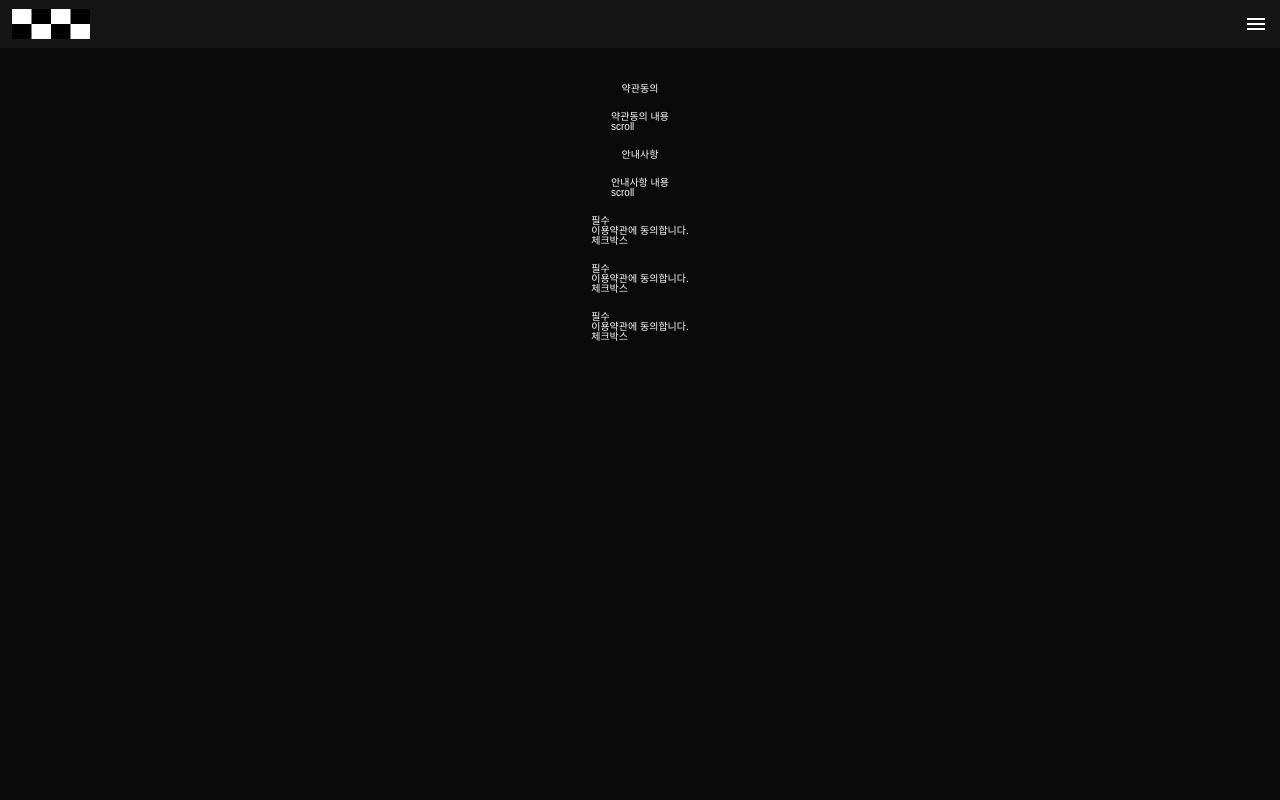
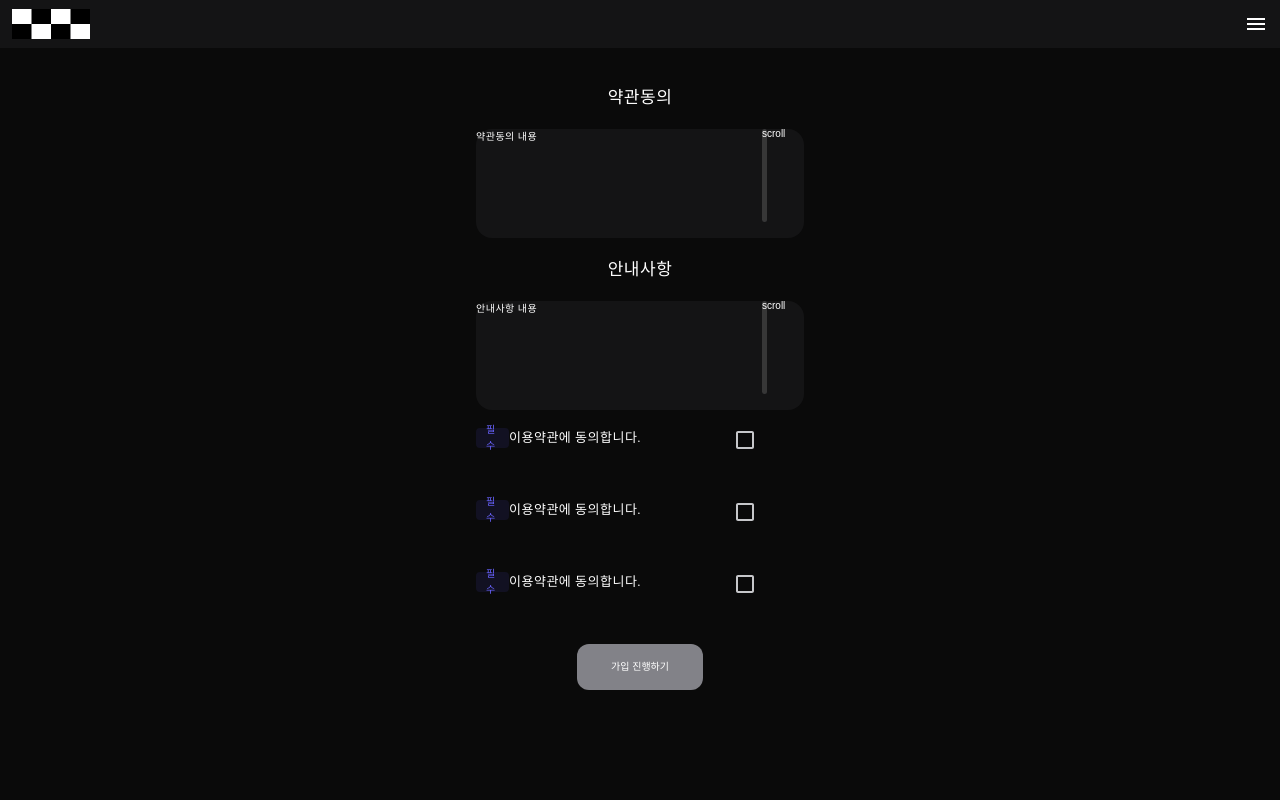
Before and after one commit to HICC-REBOOT/HICC-REBOOT-Frontend, a React (Create React App) app in the folder frontend/: page /signup in a window 1280 px wide. Shown: the top 800 px of the page. Built offline with nearby package versions, Linux system fonts and the light colour scheme; a web font is replaced by a local one.

Commit message:
feat: 약관동의 안내사항 동의 화면 구성

```diff
--- a/frontend/src/components/signup/Terms.tsx
+++ b/frontend/src/components/signup/Terms.tsx
@@ -15,20 +15,48 @@ export default function Terms() {
         <T.ScrollBal>scroll</T.ScrollBal>
       </T.TermBox>
       <T.CheckerWrapper>
-        <T.Essential>필수</T.Essential>
+        <T.Essential>
+          <T.EssentialText>필수</T.EssentialText>
+        </T.Essential>
         <T.CheckText>이용약관에 동의합니다.</T.CheckText>
-        <T.CheckBox>체크박스</T.CheckBox>
+        <T.CheckBox>
+          <svg xmlns="http://www.w3.org/2000/svg" width="24" height="24" viewBox="0 0 24 24" fill="none">
+            <path
+              d="M19 5V19H5V5H19ZM19 3H5C3.9 3 3 3.9 3 5V19C3 20.1 3.9 21 5 21H19C20.1 21 21 20.1 21 19V5C21 3.9 20.1 3 19 3Z"
+              fill="#C6C7CA"
+            />
+          </svg>
+        </T.CheckBox>
       </T.CheckerWrapper>
       <T.CheckerWrapper>
-        <T.Essential>필수</T.Essential>
+        <T.Essential>
+          <T.EssentialText>필수</T.EssentialText>
+        </T.Essential>
         <T.CheckText>이용약관에 동의합니다.</T.CheckText>
-        <T.CheckBox>체크박스</T.CheckBox>
+        <T.CheckBox>
+          <svg xmlns="http://www.w3.org/2000/svg" width="24" height="24" viewBox="0 0 24 24" fill="none">
+            <path
+              d="M19 5V19H5V5H19ZM19 3H5C3.9 3 3 3.9 3 5V19C3 20.1 3.9 21 5 21H19C20.1 21 21 20.1 21 19V5C21 3.9 20.1 3 19 3Z"
+              fill="#C6C7CA"
+            />
+          </svg>
+        </T.CheckBox>
       </T.CheckerWrapper>
       <T.CheckerWrapper>
-        <T.Essential>필수</T.Essential>
+        <T.Essential>
+          <T.EssentialText>필수</T.EssentialText>
+        </T.Essential>
         <T.CheckText>이용약관에 동의합니다.</T.CheckText>
-        <T.CheckBox>체크박스</T.CheckBox>
+        <T.CheckBox>
+          <svg xmlns="http://www.w3.org/2000/svg" width="24" height="24" viewBox="0 0 24 24" fill="none">
+            <path
+              d="M19 5V19H5V5H19ZM19 3H5C3.9 3 3 3.9 3 5V19C3 20.1 3.9 21 5 21H19C20.1 21 21 20.1 21 19V5C21 3.9 20.1 3 19 3Z"
+              fill="#C6C7CA"
+            />
+          </svg>
+        </T.CheckBox>
       </T.CheckerWrapper>
+      <T.CountinueButton>가입 진행하기</T.CountinueButton>
     </>
   );
 }
--- a/frontend/src/components/signup/style/Terms.style.tsx
+++ b/frontend/src/components/signup/style/Terms.style.tsx
@@ -1,12 +1,86 @@
 /* eslint-disable import/prefer-default-export */
 import styled from 'styled-components';
+import { DeviceProvider } from '@assets/mediaQuery';
 
-export const Title = styled.div``;
-export const TermBox = styled.div``;
-export const TextArea = styled.div``;
-export const ScrollBal = styled.div``;
-export const CheckerWrapper = styled.div``;
-export const Essential = styled.div``;
-export const CheckText = styled.div``;
-export const CheckBox = styled.div``;
-export const CountinueButton = styled.div``;
+export const Title = styled.div`
+  color: ${(props) => props.theme.colors.white};
+  text-align: center;
+  font-feature-settings:
+    'clig' off,
+    'liga' off;
+  ${(props) => props.theme.typography[DeviceProvider()].body}
+`;
+export const TermBox = styled.div`
+  display: flex;
+  width: 32.8rem;
+  height: 10.9rem;
+  flex-shrink: 0;
+  border-radius: 1.6rem;
+  background: ${(props) => props.theme.colors.grey001};
+`;
+export const TextArea = styled.div`
+  width: 28.6rem;
+  height: 8.3046rem;
+  flex-shrink: 0;
+  color: ${(props) => props.theme.colors.white};
+  font-feature-settings:
+    'clig' off,
+    'liga' off;
+  ${(props) => props.theme.typography.common.caption2}
+`;
+export const ScrollBal = styled.div`
+  width: 0.5rem;
+  height: 9.3rem;
+  flex-shrink: 0;
+  border-radius: 1rem;
+  background: rgba(255, 255, 255, 0.15);
+`;
+export const CheckerWrapper = styled.div`
+  display: flex;
+  width: 32.8rem;
+  height: 5.4rem;
+`;
+export const Essential = styled.div`
+  display: flex;
+  width: 3.3rem;
+  height: 2rem;
+  padding: 1rem;
+  justify-content: center;
+  align-items: center;
+  gap: 1rem;
+  flex-shrink: 0;
+  border-radius: var(--Column, 0.4rem);
+  background: var(--point-110, rgba(91, 78, 245, 0.1));
+`;
+export const EssentialText = styled.div`
+  color: ${(props) => props.theme.colors.point1};
+  font-feature-settings:
+    'clig' off,
+    'liga' off;
+  ${(props) => props.theme.typography.common.caption2}
+`;
+export const CheckText = styled.div`
+  width: 22.4rem;
+  color: ${(props) => props.theme.colors.white};
+  font-feature-settings:
+    'clig' off,
+    'liga' off;
+  ${(props) => props.theme.typography.common.caption1}
+`;
+export const CheckBox = styled.div`
+  width: 2.4rem;
+  height: 2.4rem;
+  flex-shrink: 0;
+`;
+export const CountinueButton = styled.div`
+  display: flex;
+  width: 12.6rem;
+  height: 4.6rem;
+  padding: 1rem 2rem;
+  justify-content: center;
+  align-items: center;
+  gap: 1rem;
+  flex-shrink: 0;
+  border-radius: 1.2rem;
+  background: ${(props) => props.theme.colors.grey002};
+`;
```
Also changed, not shown: 1 other file (tests, documents, lock files or other folders).
